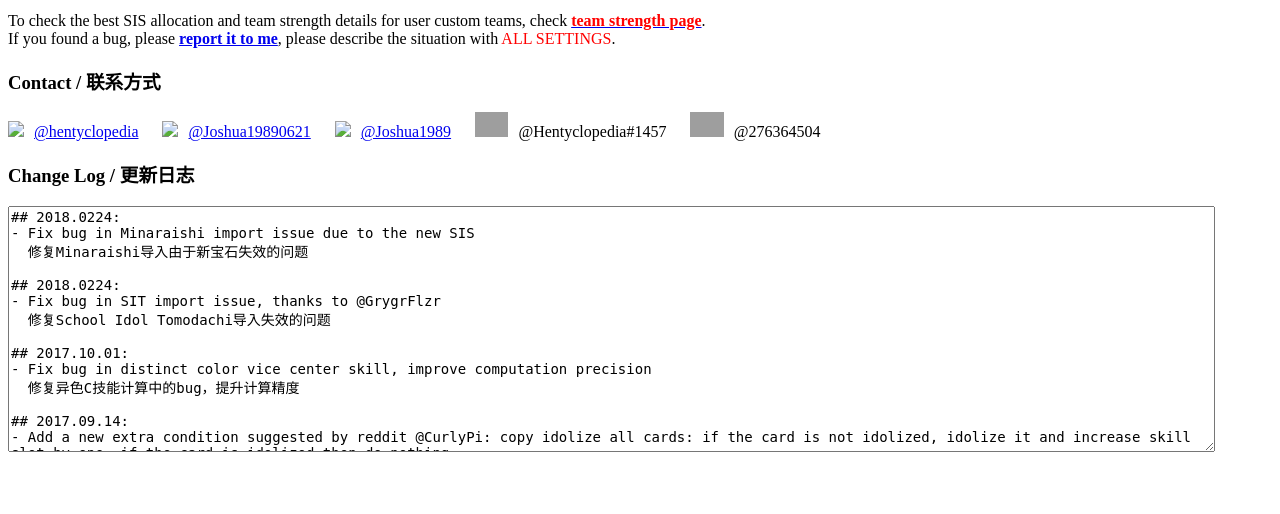
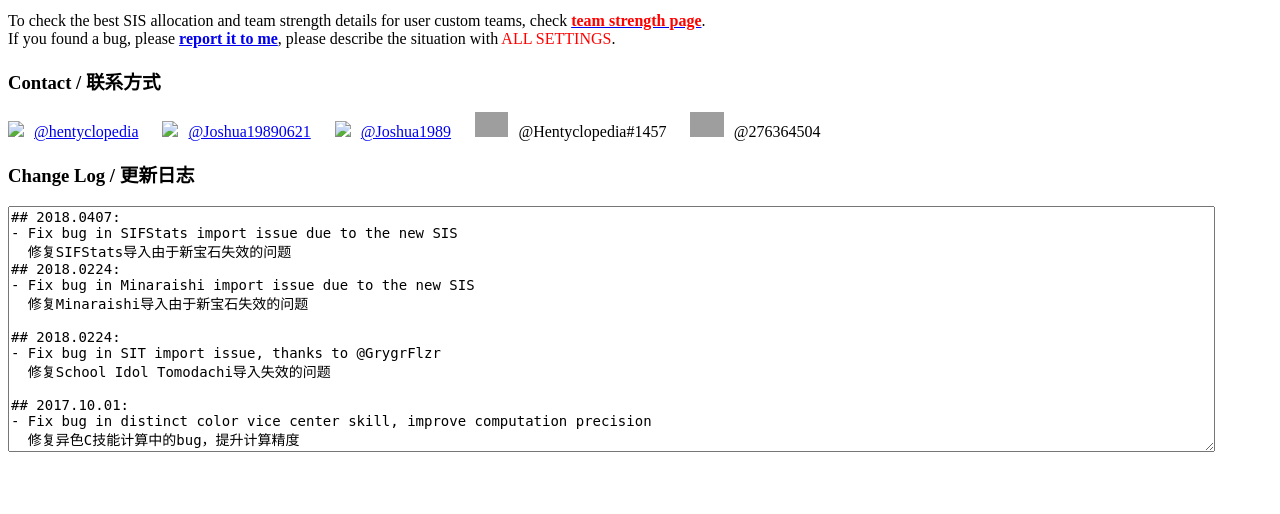
Before and after one commit to Joshua1989/LLATB-frontend, a Django app: page / in a window 1280 px wide. Shown: the part 653-1167 px from the top of the page. Run offline with Django 3.2, Linux system fonts and the light colour scheme; data comes from the database, SQL or seed files in the repository; parts of the project's set-up code (start-up, migrations or seed data) failed here and were passed over; some libraries are stand-ins or nearby versions; grey boxes are pictures that could not be loaded.

Commit message:
Fix bug in SIFStats JSON due to new SIS

```diff
--- a/llatb/importer/game_data.py
+++ b/llatb/importer/game_data.py
@@ -181,8 +181,9 @@ class GameData:
 		# Generate user gem information
 		gem_owning_info = { skill_name:0 for skill_name in list(gem_skill_id_dict.values()) }
 		for x in ieb_info['removable_info']['owning_info']:
-			skill_name = gem_skill_id_dict[x['unit_removable_skill_id']]
-			gem_owning_info[skill_name] = x['total_amount']
+			if x['unit_removable_skill_id'] in gem_skill_id_dict:
+				skill_name = gem_skill_id_dict[x['unit_removable_skill_id']]
+				gem_owning_info[skill_name] = x['total_amount']
 		# Generate user team information
 		deck_info = []
 		for i, deck in enumerate(ieb_info['deck_info'],1):
--- a/templates/portal.html
+++ b/templates/portal.html
@@ -129,6 +129,9 @@
     <div class="contact"><span><img src="//sqimg.qq.com/qq_product_operations/im/2015/pc_icon.png" height="25px" style="margin-right:10px">@276364504</span></div>
     <h3>Change Log / 更新日志</h3>
     <textarea cols="110" rows="15" style="font-size:14px; margin-bottom: 50px; width:95%;" type="text" readonly>
+## 2018.0407:
+- Fix bug in SIFStats import issue due to the new SIS
+  修复SIFStats导入由于新宝石失效的问题
 ## 2018.0224:
 - Fix bug in Minaraishi import issue due to the new SIS
   修复Minaraishi导入由于新宝石失效的问题
```
Also changed, not shown: 1 other file.
